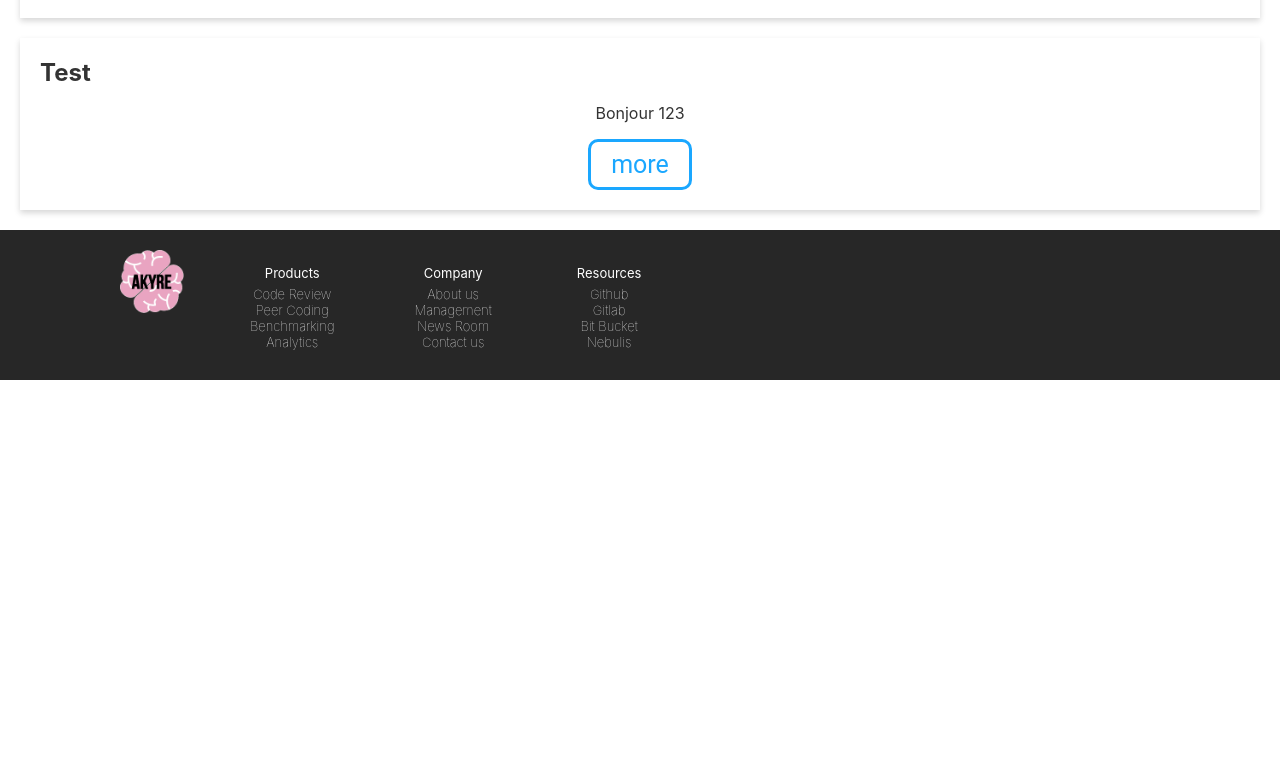
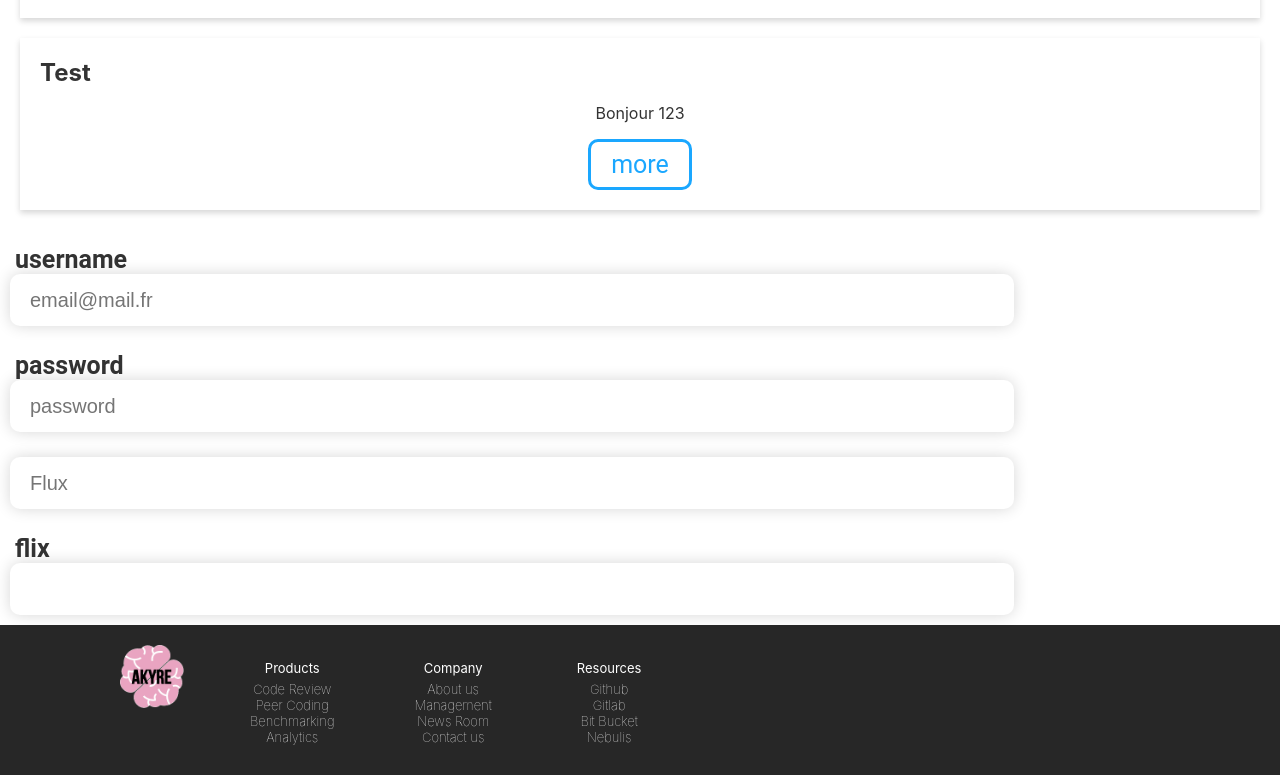
Before and after one commit to akyre/platform, a Next.js app: page / in a window 1280 px wide. Shown: the part 2466-3241 px from the top of the page. Before the commit the page ends 2846 px from the top, so only its background shows below. Built offline with nearby package versions, Linux system fonts and the light colour scheme.

Commit message:
Adding TextField component.

```diff
--- /dev/null
+++ b/components/text-field.js
@@ -0,0 +1,46 @@
+import React from 'react'
+
+const TextField = ({ value, label, onChange, type = 'text', width = '80%', placeholder }) => {
+  return (
+    <div id="box">
+      {label &&
+        <label>
+          {label}
+        </label>
+      }
+      <input type={type} value={value} placeholder={placeholder} />
+      <style jsx>{`
+        #box {
+          font-family: Roboto;
+          width: ${width};
+          font-size: 20px;
+          display: flex;
+          flex-direction: column;
+        }
+        label {
+          margin: 15px;
+          margin-bottom: 0px;
+          font-size: 25px;
+          font-weight: bold;
+        }
+        input {
+          font-size: inherit;
+          border: 0px;
+          padding-right: 20px;
+          padding-left: 20px;
+          box-shadow: 0px 0px 15px #00000029;
+          height: 50px;
+          border-radius: 10px;
+          margin: 10px;
+          margin-top: 0px;
+          transition: ease all 0.2s;
+        }
+        input:focus {
+          box-shadow: 0px 0px 15px #00000050;
+        }
+      `}</style>
+    </div>
+  )
+}
+
+export default TextField;
--- a/pages/index.js
+++ b/pages/index.js
@@ -3,6 +3,7 @@ import Head from 'next/head'
 import Nav from '../components/nav'
 import InfoBox from '../components/infobox'
 import Footer from '../components/footer'
+import TextField from '../components/text-field'
 
 const Home = () => (
   <div>
@@ -25,6 +26,12 @@ const Home = () => (
       <InfoBox title={'Test'} content={'Bonjour 123'} p={2} m={2} button={'more'} />
       <InfoBox title={'Test'} content={'Bonjour 123'} p={2} m={2} button={'more'} />
       <InfoBox title={'Test'} content={'Bonjour 123'} p={2} m={2} button={'more'} />
+      <form>
+        <TextField label={'username'} placeholder='email@mail.fr' />
+        <TextField label={'password'} type='password' placeholder='password' />
+        <TextField label placeholder='Flux' />
+        <TextField label={'flix'} />
+      </form>
     </div>
     <Footer />
     <style jsx>{`
```
